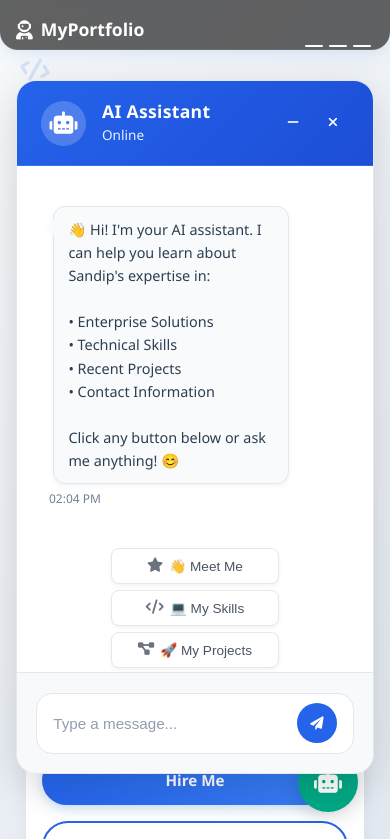
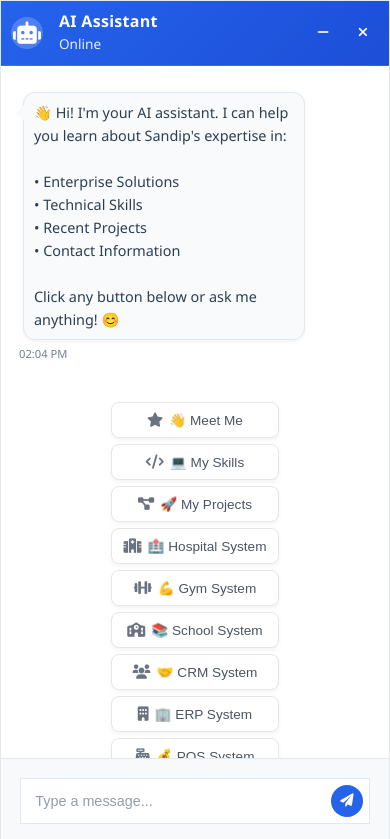
Before and after one commit to sandip2446/sandipPortfolio, a plain HTML site: page index.html in a window 390 px wide. Both pictures are taken after a click on the button "Toggle chat". Shown: the top 839 px of the page. Drawn offline with Linux system fonts and the light colour scheme.

Commit message:
Add files via upload

```diff
--- a/styles.css
+++ b/styles.css
@@ -2352,25 +2352,181 @@ p {
 /* Mobile Responsive */
 @media screen and (max-width: 768px) {
     .chat-container {
-        width: calc(100vw - 2rem);
-        height: calc(100vh - 150px);
-        max-height: calc(100vh - 150px);
-        bottom: 70px;
-        right: 1rem;
+        width: 100%;
+        height: 100%;
+        max-width: 100%;
+        max-height: 100%;
+        border-radius: 0;
+        bottom: 0;
+        right: 0;
+        margin: 0;
+        position: fixed;
+    }
+
+    .chat-container.active {
+        transform: translateY(0);
+    }
+
+    .chat-header {
+        padding: 12px;
+        border-radius: 0;
+    }
+
+    .chat-content {
+        height: calc(100% - 140px);
+        padding: 12px;
+    }
+
+    .message-content {
+        max-width: 85%;
+        padding: 10px 12px;
+        font-size: 0.95rem;
+    }
+
+    .chat-input-wrapper {
+        padding: 8px;
+        border-radius: 0;
+    }
+
+    .chat-input {
+        padding: 10px;
+        font-size: 0.95rem;
+    }
+
+    .send-message {
+        width: 36px;
+        height: 36px;
+    }
+
+    .expertise-options {
+        grid-template-columns: repeat(2, 1fr);
+        gap: 8px;
+        padding: 8px;
+    }
+
+    .expertise-btn {
+        padding: 8px;
+        font-size: 0.85rem;
+    }
+}
+
+@media screen and (max-width: 480px) {
+    .chat-container {
+        width: 100%;
+        height: 100%;
+    }
+
+    .chat-header {
+        padding: 10px;
+    }
+
+    .chat-avatar {
+        width: 32px;
+        height: 32px;
+    }
+
+    .chat-header-text h3 {
+        font-size: 1rem;
+    }
+
+    .chat-content {
+        height: calc(100% - 130px);
+        padding: 10px;
+    }
+
+    .message-content {
+        max-width: 90%;
+        padding: 8px 10px;
+        font-size: 0.9rem;
+    }
+
+    .chat-input-wrapper {
+        padding: 6px;
+    }
+
+    .chat-input {
+        padding: 8px;
+        font-size: 0.9rem;
+    }
+
+    .send-message {
+        width: 32px;
+        height: 32px;
     }
 
     .expertise-options {
         grid-template-columns: 1fr;
+        gap: 6px;
+        padding: 6px;
+    }
+
+    .expertise-btn {
+        padding: 10px;
+        font-size: 0.9rem;
+    }
+
+    .message-time {
+        font-size: 0.7rem;
+    }
+}
+
+@media screen and (max-width: 320px) {
+    .chat-container {
+        width: 100%;
+        height: 100%;
+    }
+
+    .chat-header {
+        padding: 8px;
+    }
+
+    .chat-avatar {
+        width: 28px;
+        height: 28px;
+    }
+
+    .chat-header-text h3 {
+        font-size: 0.9rem;
+    }
+
+    .chat-content {
+        height: calc(100% - 120px);
+        padding: 8px;
     }
 
     .message-content {
-        font-size: 0.9rem;
-        padding: 0.7rem 0.9rem;
-        max-width: 90%;
+        max-width: 95%;
+        padding: 6px 8px;
+        font-size: 0.85rem;
     }
 
     .chat-input-wrapper {
-        padding: 0.6rem 1rem;
+        padding: 4px;
+    }
+
+    .chat-input {
+        padding: 6px;
+        font-size: 0.85rem;
+    }
+
+    .send-message {
+        width: 28px;
+        height: 28px;
+    }
+
+    .expertise-options {
+        grid-template-columns: 1fr;
+        gap: 4px;
+        padding: 4px;
+    }
+
+    .expertise-btn {
+        padding: 8px;
+        font-size: 0.85rem;
+    }
+
+    .message-time {
+        font-size: 0.65rem;
     }
 }
 
```
